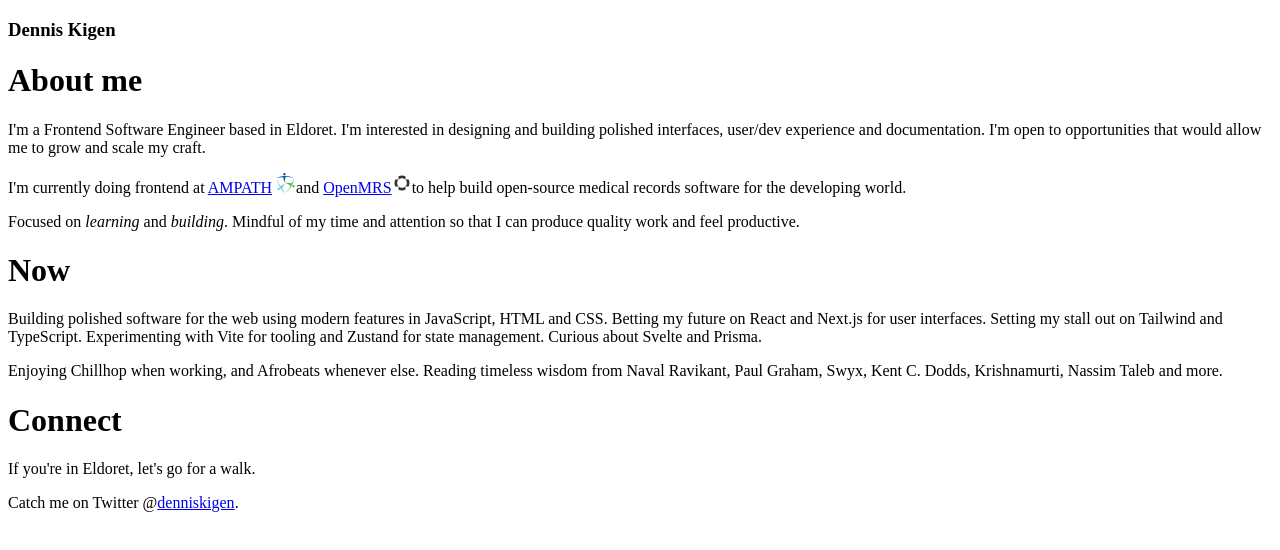
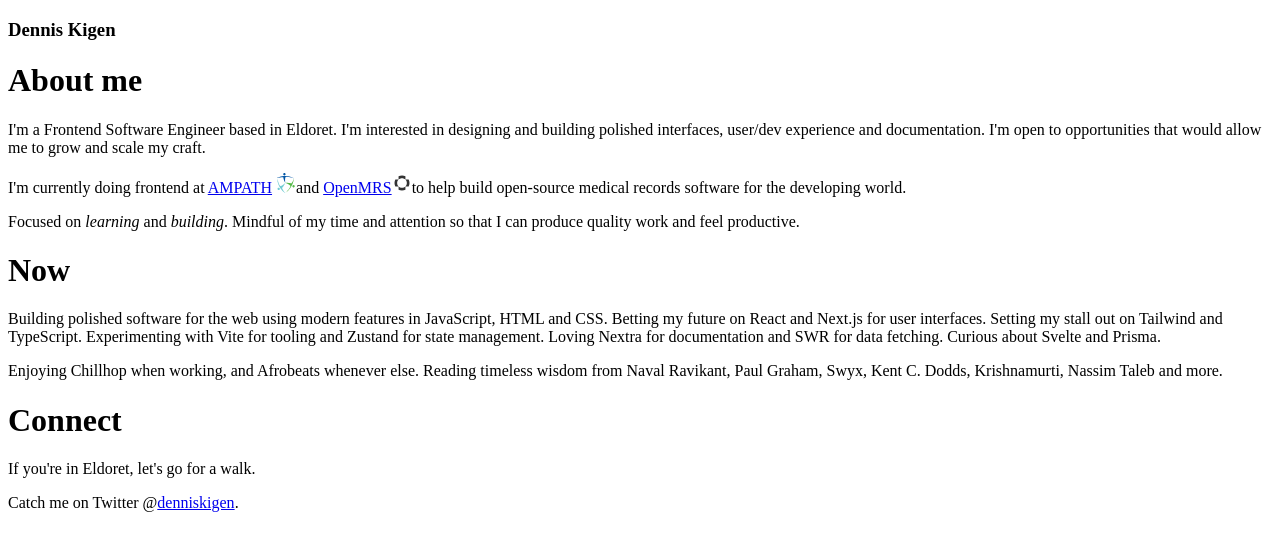
Before and after one commit to denniskigen/denniskigen.com, a Next.js app: page / in a window 1280 px wide. Shown: the top 550 px of the page. Built offline with nearby package versions, Linux system fonts and the light colour scheme.

Commit message:
Add more tech bits

```diff
--- a/pages/index.js
+++ b/pages/index.js
@@ -78,7 +78,8 @@ export default function Home() {
             JavaScript, HTML and CSS. Betting my future on React and Next.js for
             user interfaces. Setting my stall out on Tailwind and TypeScript.
             Experimenting with Vite for tooling and Zustand for state
-            management. Curious about Svelte and Prisma.
+            management. Loving Nextra for documentation and SWR for data
+            fetching. Curious about Svelte and Prisma.
           </p>
           <p className="mt-8">
             Enjoying Chillhop when working, and Afrobeats whenever else. Reading
```
